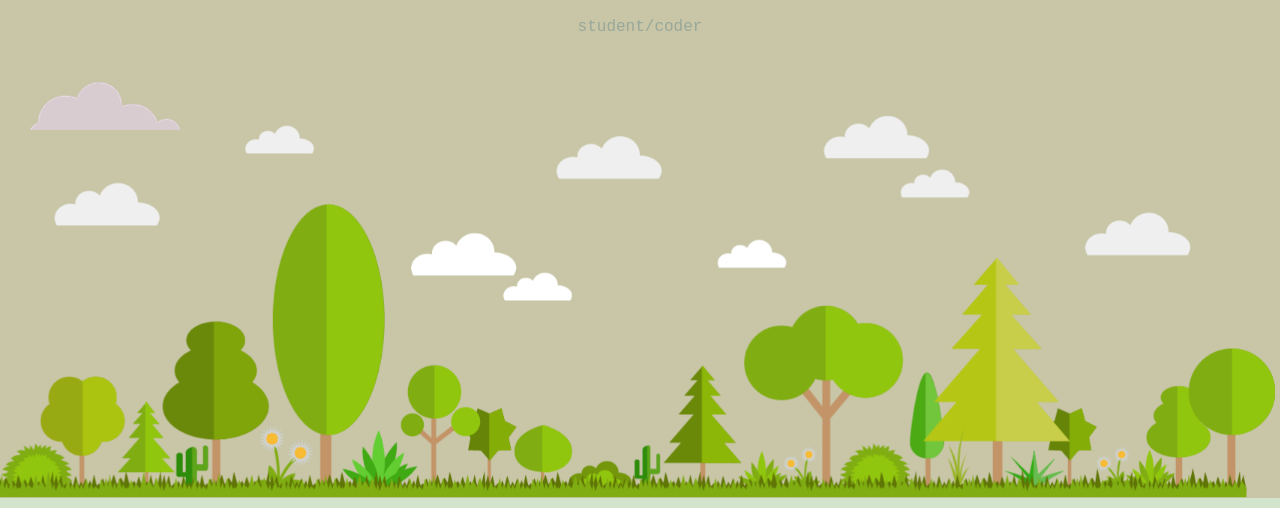
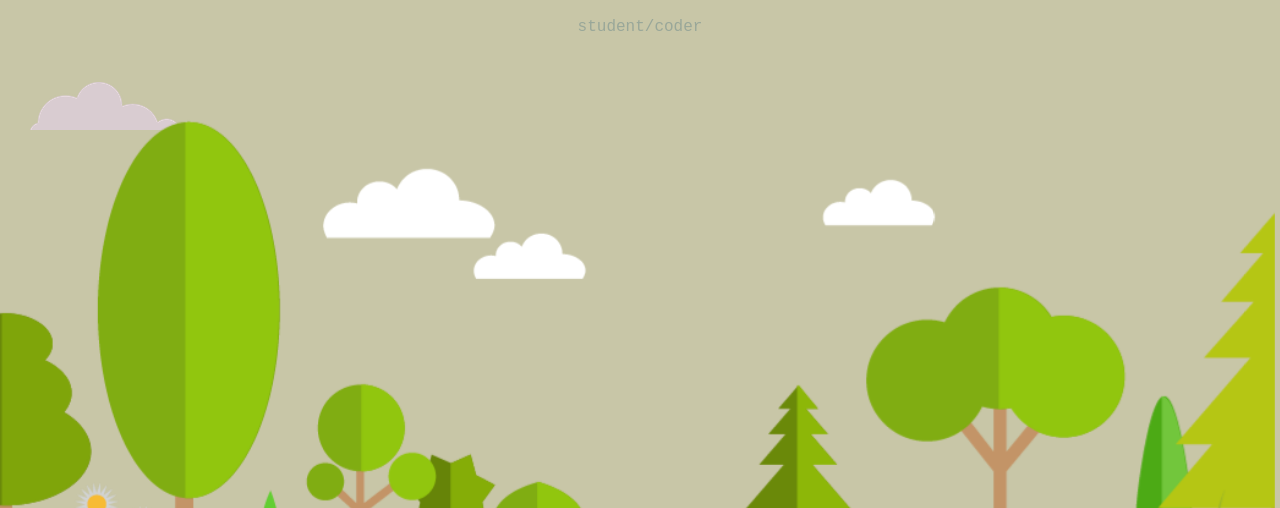
Before and after one commit to Infesto02/kshitijCV, a plain HTML site: page index.html in a window 1280 px wide. Shown: the part 444-952 px from the top of the page. Drawn offline with Linux system fonts and the light colour scheme.

Commit message:
Update index.html

```diff
--- a/index.html
+++ b/index.html
@@ -24,7 +24,7 @@
     <h1 class="head" , class="colorh1">INFESTO </h1>
     <p class="colorh1">student/coder</p>
     <img class="bottom-cloud" src="cloud.png" alt="">
-    <img class="mount" src="forest.png" alt="">
+    <img class="mount" src="forest3.png" alt="">
   </div>
   <div class="middle-container">
 
```
